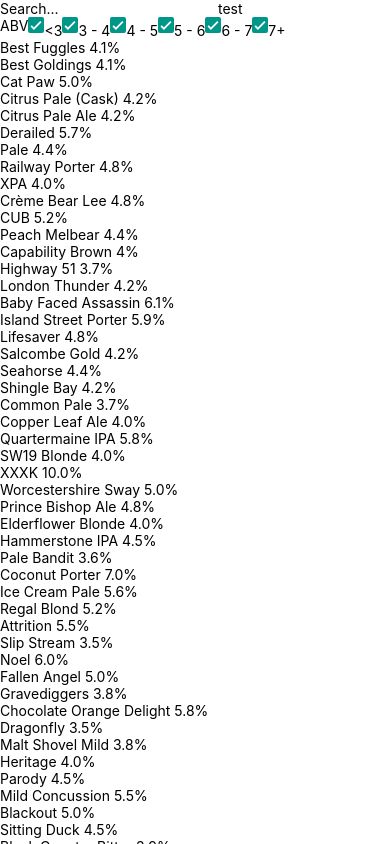
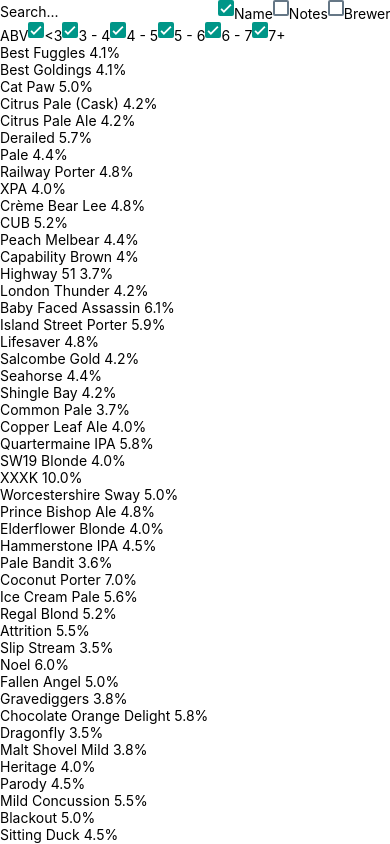
Before and after one commit to dave-co/gbbf-beer, a React Native app: screen / in a window 390 px wide. Built offline with nearby package versions, Linux system fonts and the light colour scheme.

Commit message:
additional search field options

```diff
--- a/components/Header.js
+++ b/components/Header.js
@@ -6,6 +6,10 @@ class Header extends React.Component {
         super(props)
         this.state = {
             text : '',
+            nameSearch : true,
+            notesSearch : false,
+            brewerySearch : false,
+            barSearch : false,
             abv_0_3 : true,
             abv_3_4 : true,
             abv_4_5 : true,
@@ -17,18 +21,31 @@ class Header extends React.Component {
 
     _onChangeSearch = (text) => {
         this.setState({text}, () => this._applySearchAndFilter())
-        // this.props.search(text)
     }
 
     _onChangeAbv = (abv) => {
         this.setState(abv, () => this._applySearchAndFilter())
     }
 
+    _onChangeSearchField = (searchField) => {
+        this.setState(searchField, () => this._applySearchAndFilter())
+    }
+
     _applySearchAndFilter(){
         let filtered = this.props.beerData
         if (this.state.text && this.state.text !== "") {
-            searchText = this.state.text.toLowerCase()
-            filtered = filtered.filter(beer => { return beer.name.toLowerCase().includes(searchText)})
+            filtered = filtered.filter(beer => {
+                if(this.state.nameSearch && beer.name.toLowerCase().includes(this.state.text.toLowerCase())) {
+                    return true
+                } else if (this.state.notesSearch && beer.notes.toLowerCase().includes(this.state.text.toLowerCase())) {
+                    return true
+                } else if (this.state.brewerySearch && beer.brewery.toLowerCase().includes(this.state.text.toLowerCase())) {
+                    return true
+                } else if (this.state.barSearch && beer.barName.toLowerCase().includes(this.state.text.toLowerCase())) {
+                    return true
+                }
+                return false
+            })
         }
         if (!this.state.abv_0_3) {
             filtered = filtered.filter(beer => { return !(beer.abv && parseFloat(beer.abv) < 3)})
@@ -49,7 +66,6 @@ class Header extends React.Component {
             filtered = filtered.filter(beer => { return !(beer.abv && parseFloat(beer.abv) >= 7)})
         }
 
-
         this.props.filterResult(filtered)
     }
 
@@ -62,10 +78,29 @@ class Header extends React.Component {
                         onChangeText={(text) => this._onChangeSearch(text)}
                         value={this.state.text}
                     />
-                    <Text>test</Text>
+                    <CheckBox
+                        value={this.state.nameSearch}
+                        onValueChange={() => this._onChangeSearchField({nameSearch : !this.state.nameSearch})}
+                    />
+                    <Text style={styles.label}>Name</Text>
+                    <CheckBox
+                        value={this.state.notesSearch}
+                        onValueChange={() => this._onChangeSearchField({notesSearch : !this.state.notesSearch})}
+                    />
+                    <Text style={styles.label}>Notes</Text>
+                    <CheckBox
+                        value={this.state.brewerySearch}
+                        onValueChange={() => this._onChangeSearchField({brewerySearch : !this.state.brewerySearch})}
+                    />
+                    <Text style={styles.label}>Brewery</Text>
+                    <CheckBox
+                        value={this.state.barSearch}
+                        onValueChange={() => this._onChangeSearchField({barSearch : !this.state.barSearch})}
+                    />
+                    <Text style={styles.label}>Bar</Text>
                 </View>
                 <View style={styles.row}>
-                    <Text>ABV</Text>
+                    <Text style={styles.label}>ABV</Text>
                     <CheckBox
                         value={this.state.abv_0_3}
                         onValueChange={() => this._onChangeAbv({abv_0_3 : !this.state.abv_0_3})}
```
